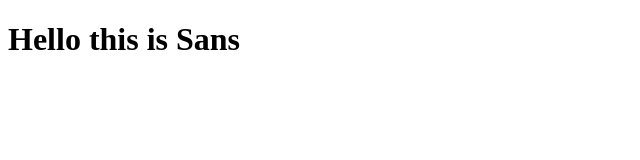
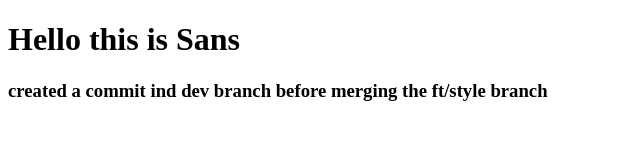
Before and after one commit to xelopan/sandbox, a plain HTML site: page index.html in a window 1280 px wide. Shown: the whole page, without its empty margins (0-640 px from the left). Drawn offline with Linux system fonts and the light colour scheme.

Commit message:
Added h3

```diff
--- a/index.html
+++ b/index.html
@@ -7,5 +7,6 @@
 </head>
 <body>
     <h1>Hello this is Sans</h1>
+    <h3>created a commit ind dev branch before merging the ft/style branch</h3>
 </body>
 </html>
```
